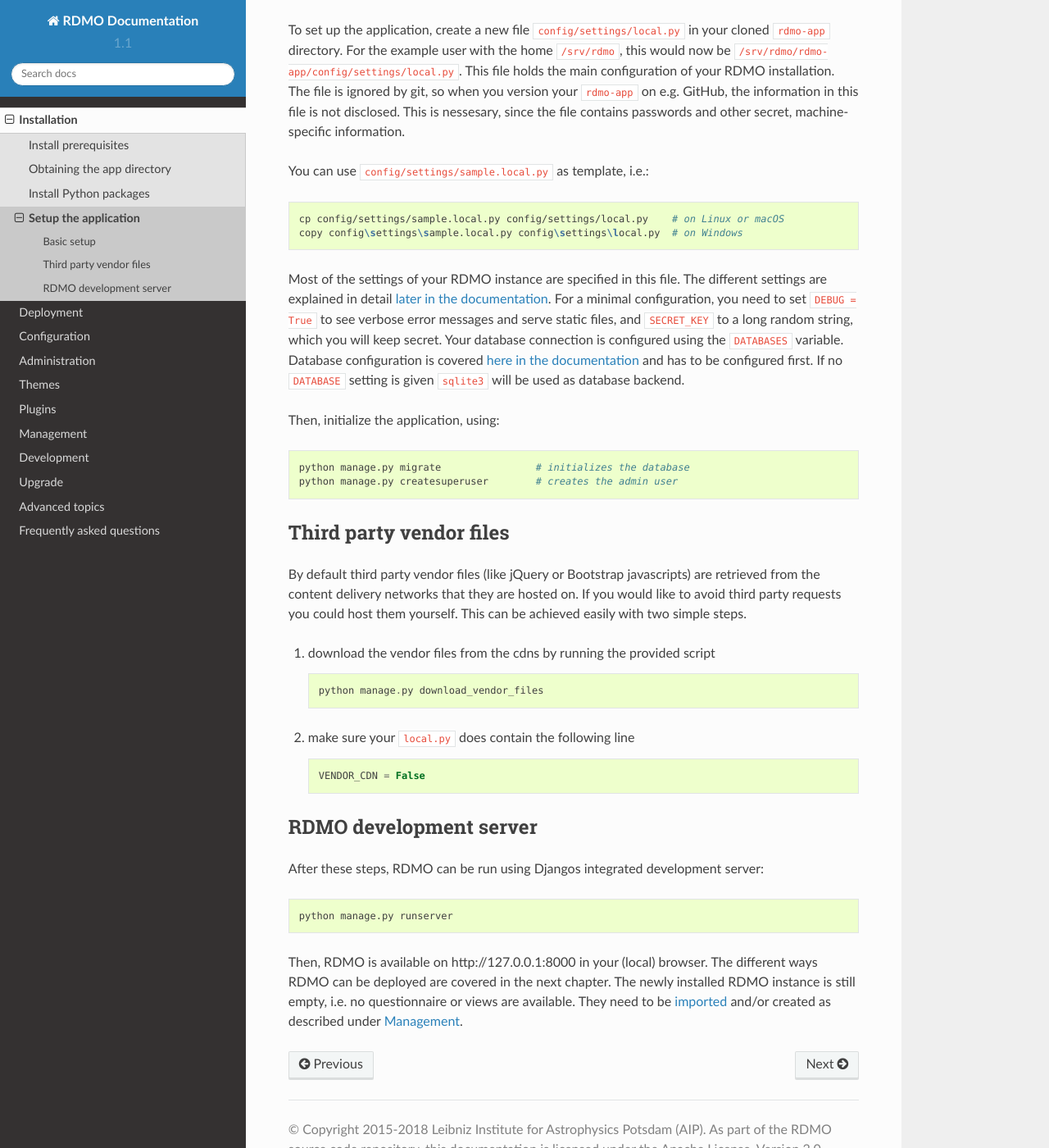
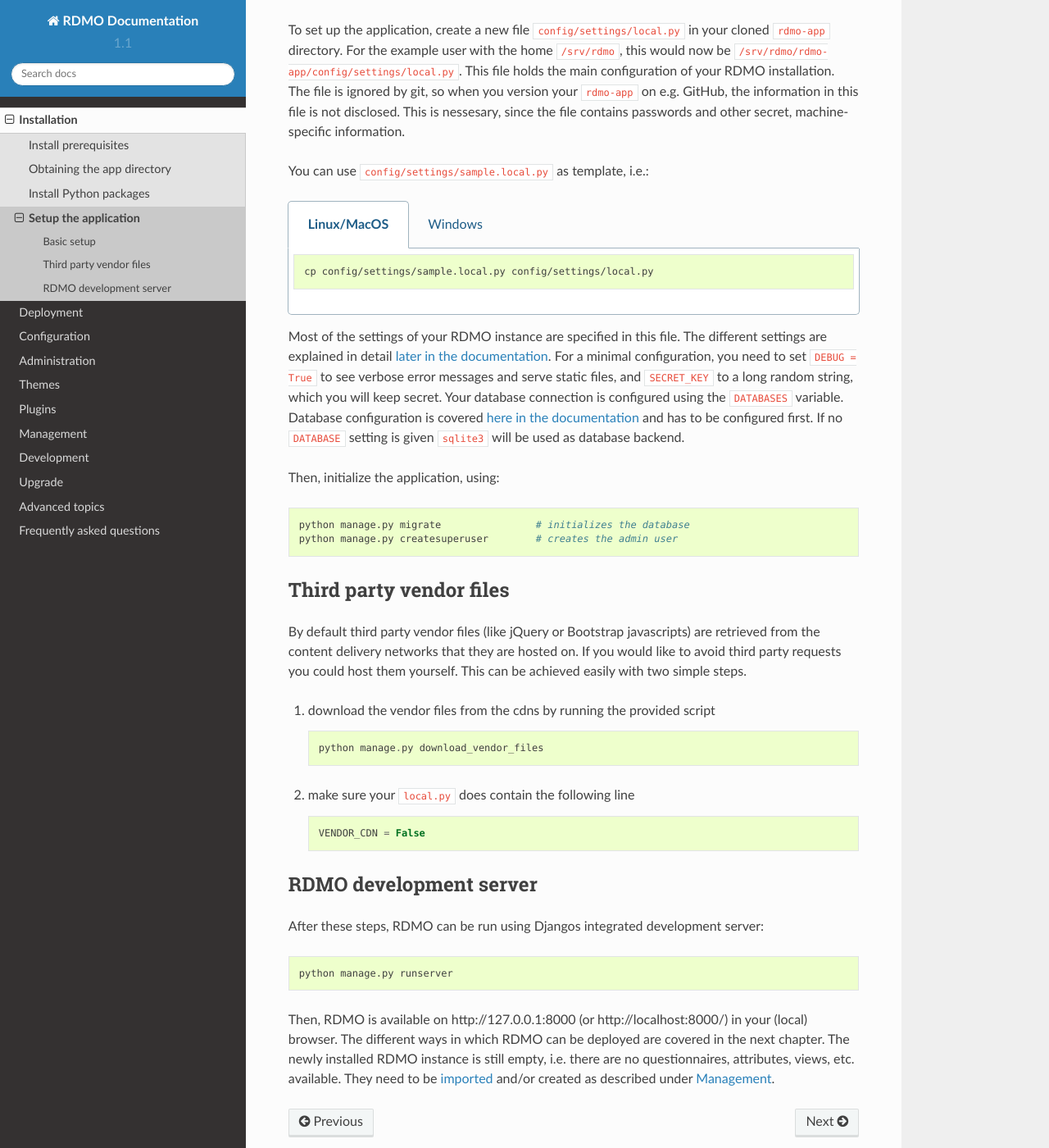
Before and after one commit to rdmorganiser/rdmo-docs, a Sphinx documentation site: the page built from docs/installation/setup.md, in a window 1280 px wide and 1400 px high, scrolled down 191 px. Shown: the whole window at 82% size. Built offline with Sphinx 7.4.7 and the Read the Docs theme 2.0.0, drawn with Linux system fonts in a browser that asks for light colours.

Commit message:
chore: add tabbed code blocks and minor edits to text

````diff
--- a/docs/installation/setup.md
+++ b/docs/installation/setup.md
@@ -6,9 +6,16 @@
 
 You can use `config/settings/sample.local.py` as template, i.e.:
 
-```bash
-cp config/settings/sample.local.py config/settings/local.py    # on Linux or macOS
-copy config\settings\sample.local.py config\settings\local.py  # on Windows
+```eval_rst
+.. tabs::
+
+   .. code-tab:: sh Linux/MacOS
+
+      cp config/settings/sample.local.py config/settings/local.py
+
+   .. code-tab:: shell Windows
+
+      copy config\settings\sample.local.py config\settings\local.py
 ```
 
 Most of the settings of your RDMO instance are specified in this file. The different settings are explained in detail [later in the documentation](../configuration/index.html). For a minimal configuration, you need to set `DEBUG = True` to see verbose error messages and serve static files, and `SECRET_KEY` to a long random string, which you will keep secret. Your database connection is configured using the `DATABASES` variable. Database configuration is covered [here in the documentation](../configuration/databases.html) and has to be configured first. If no `DATABASE` setting is given `sqlite3` will be used as database backend.
@@ -41,4 +48,4 @@
 python manage.py runserver
 ```
 
-Then, RDMO is available on http://127.0.0.1:8000 in your (local) browser. The different ways RDMO can be deployed are covered in the next chapter. The newly installed RDMO instance is still empty, i.e. no questionnaire or views are available. They need to be [imported](../management/export.html) and/or created as described under [Management](../management/index.html).
+Then, RDMO is available on http://127.0.0.1:8000 (or http://localhost:8000/) in your (local) browser. The different ways in which RDMO can be deployed are covered in the next chapter. The newly installed RDMO instance is still empty, i.e. there are no questionnaires, attributes, views, etc. available. They need to be [imported](../management/export.html) and/or created as described under [Management](../management/index.html).
````
